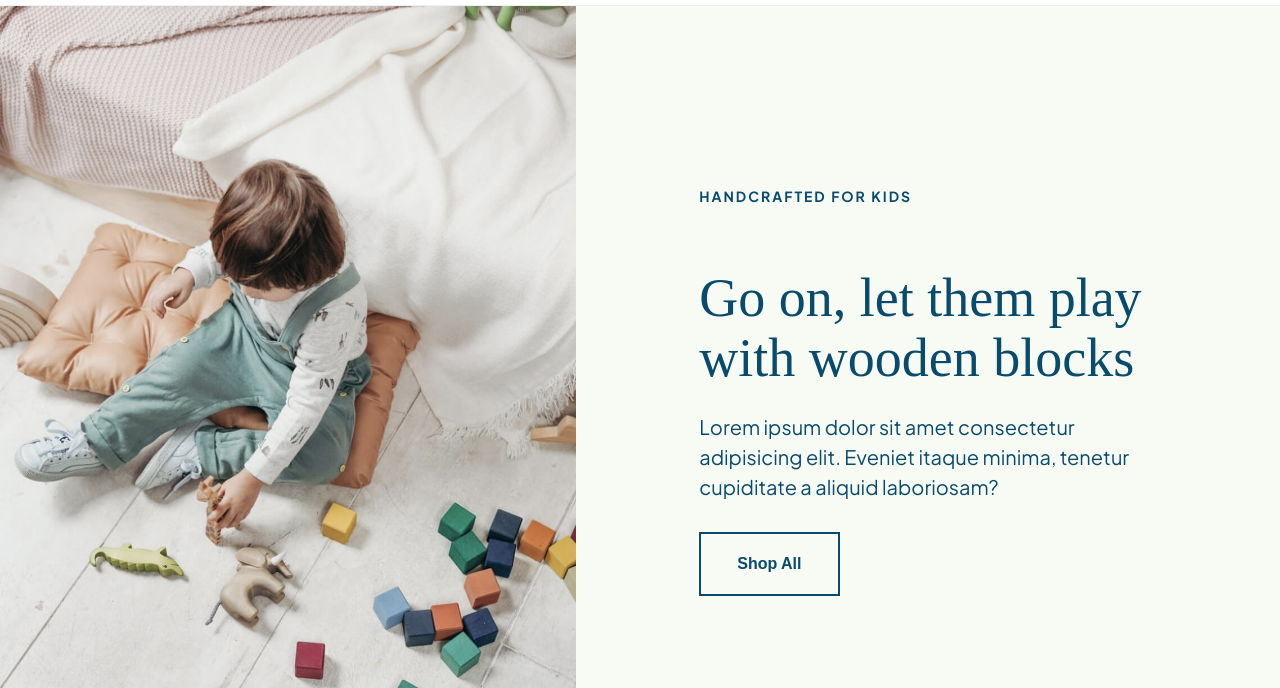
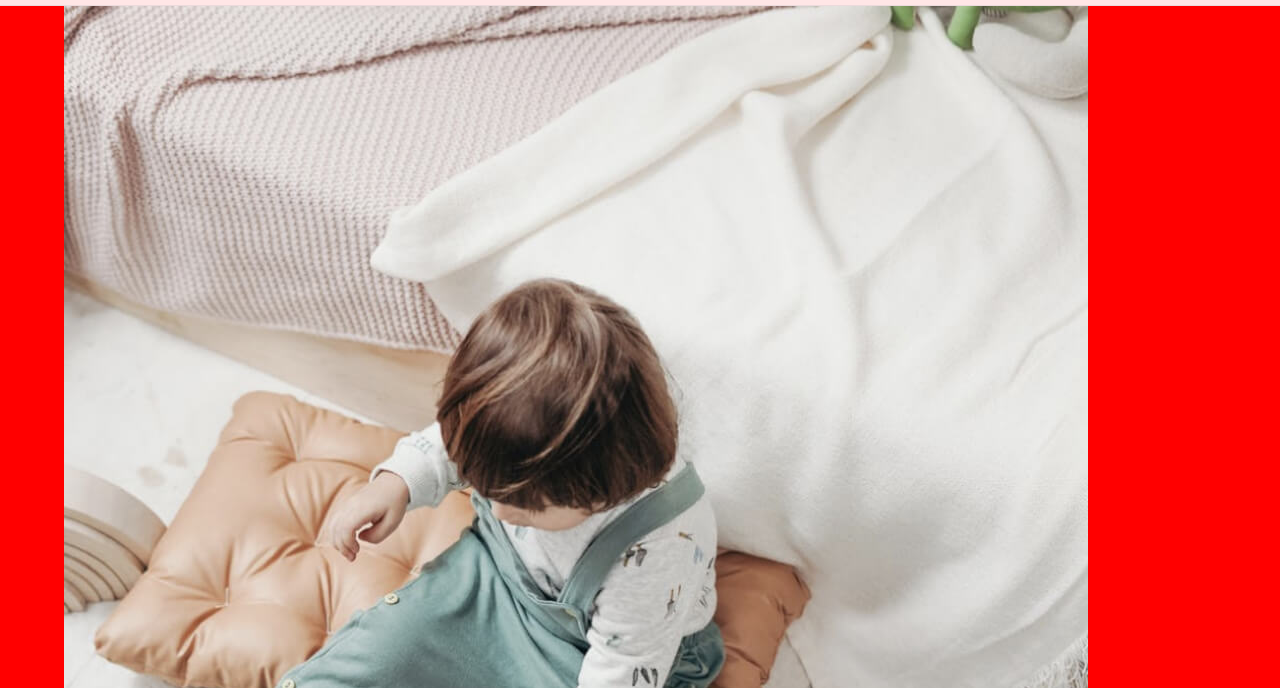
Before and after one commit to Koki001/ecommerceCodeAlongHub, a plain HTML site: page index.html in a window 1280 px wide. Shown: the part 112-800 px from the top of the page. Drawn offline with Linux system fonts and the light colour scheme; files whose address does not match are found by name; a web font is replaced by a local one.

Commit message:
made it worse

```diff
--- a/styles/sass/partials/_header.scss
+++ b/styles/sass/partials/_header.scss
@@ -1,25 +1,29 @@
-header {
-    display: flex;
-    align-items: center;
-    flex-wrap: wrap;
-    background-color: $tertiary;
-    margin-bottom: 90px;
-    .headerImageContainer {
-        width: 45%;
-        img {
-            max-width: 100%;
-            vertical-align: middle;
-        }
-    }
-    .headerContent {
-        width: 55%;
-        color: $primary;
-        .contentContainer {
-            margin: 0 auto;
-            width: 65%;
-        }
-    }
+html {
+    background-color: red;
 }
+
+// header {
+//     display: flex;
+//     align-items: center;
+//     flex-wrap: wrap;
+//     background-color: $tertiary;
+//     margin-bottom: 90px;
+//     .headerImageContainer {
+//         width: 45%;
+//         img {
+//             max-width: 100%;
+//             vertical-align: middle;
+//         }
+//     }
+//     .headerContent {
+//         width: 55%;
+//         color: $primary;
+//         .contentContainer {
+//             margin: 0 auto;
+//             width: 65%;
+//         }
+//     }
+// }
 
 // contact page header
 
```
Also changed, not shown: styles/styles.css.
